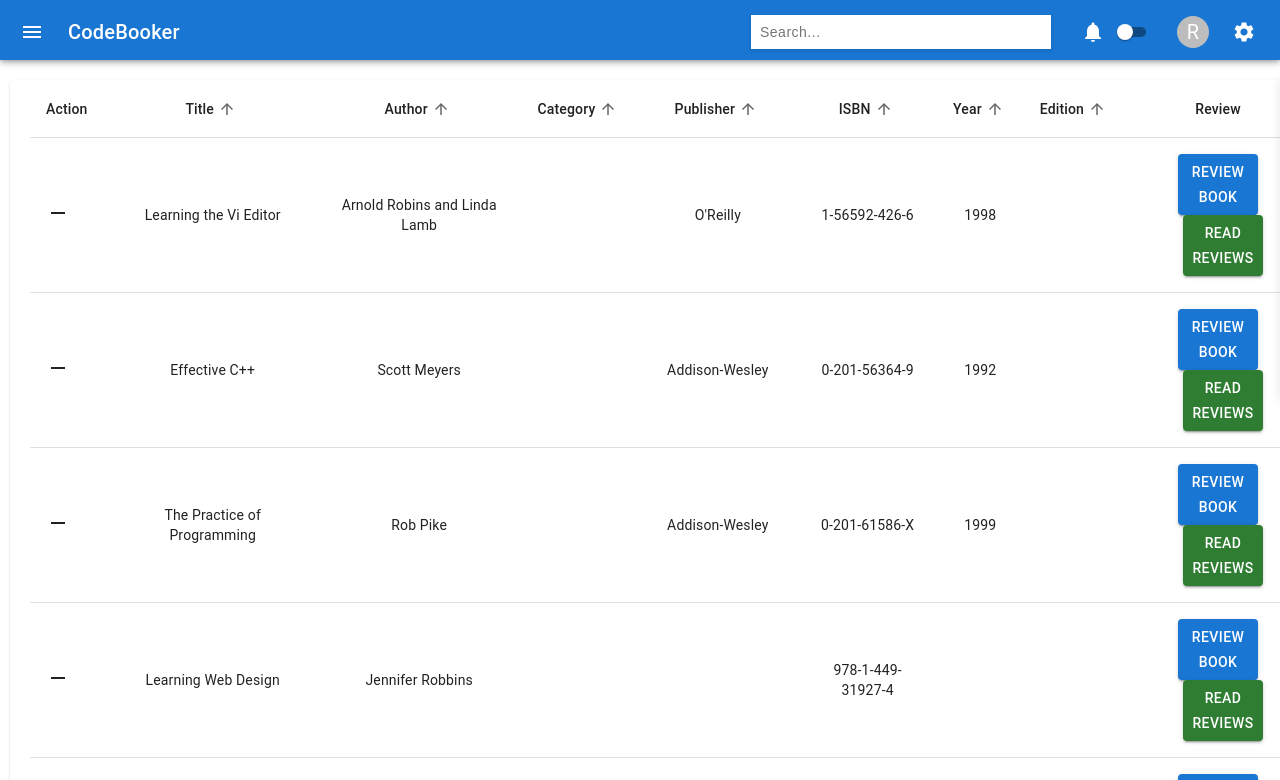
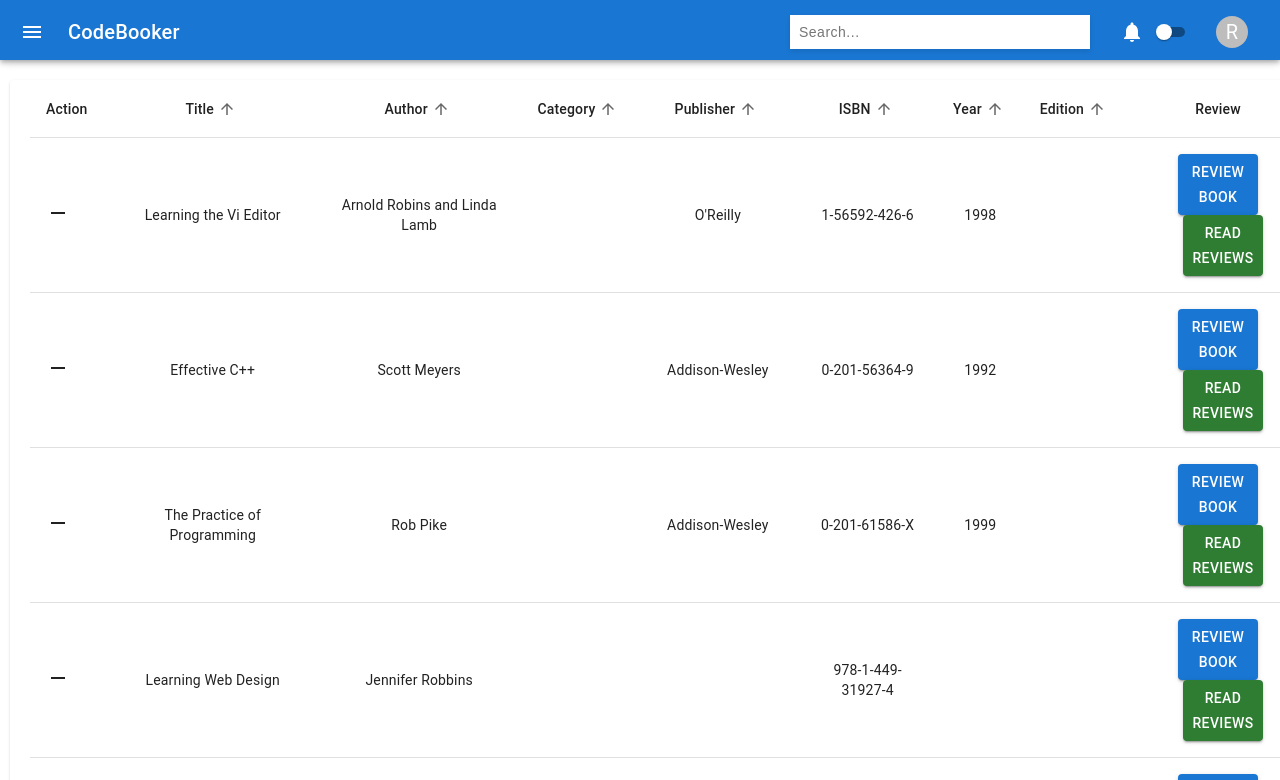
Before and after one commit to gbowne1/codebooker, a React (Create React App) app: page / in a window 1280 px wide. Shown: the top 780 px of the page. Built offline with nearby package versions, Linux system fonts and the light colour scheme.

Commit message:
Removed gear icon and settings modal

```diff
--- a/src/App.js
+++ b/src/App.js
@@ -115,7 +115,7 @@ export default function App() {
               {/* <Avatar alt="Remy Sharp" src="/static/images/avatar/1.jpg" /> */}
               <Dropdown />
               {/* <SettingsIcon style={{marginLeft:20}} /> */}
-              <Setting />
+              {/* <Setting /> */}
             </Toolbar>
           </AppBar>
         </Box>
```
